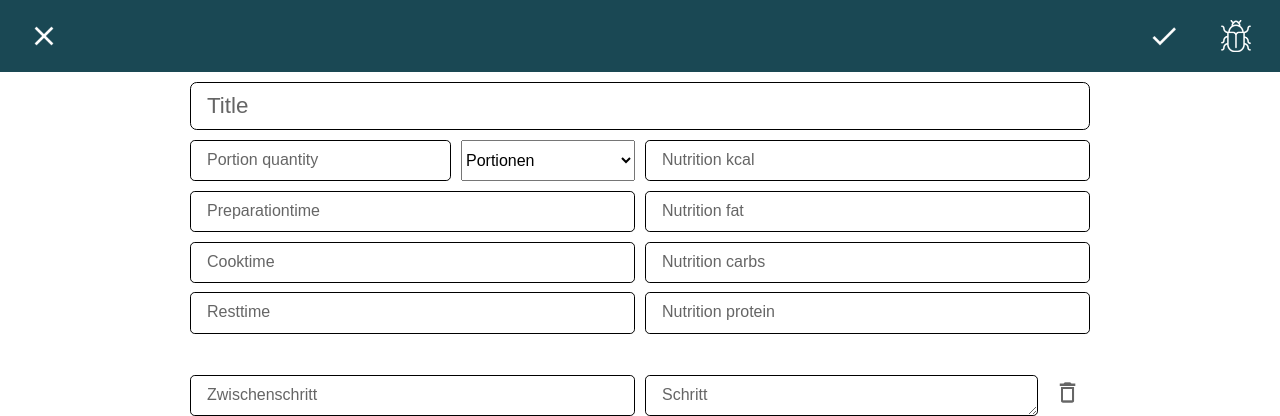
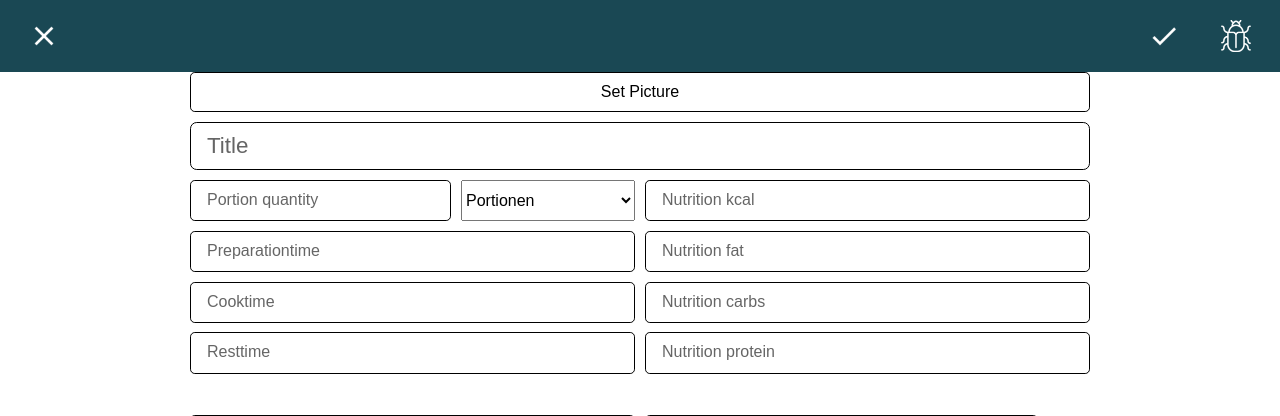
Before and after one commit to piMoll/recipy, a Django app: page /recipes/create/ in a window 1280 px wide. Shown: the top 416 px of the page. Run offline with Django 3.2, Linux system fonts and the light colour scheme; data that the repository does not hold is empty.

Commit message:
recipe_create: bugfix, image upload. recipe_detail: share button

```diff
--- a/recipes/forms.py
+++ b/recipes/forms.py
@@ -1,5 +1,5 @@
 from django import forms
-from django.forms import CheckboxSelectMultiple, BaseInlineFormSet
+from django.forms import CheckboxSelectMultiple, BaseInlineFormSet, inlineformset_factory, TextInput, HiddenInput, ImageField
 
 from .models import Recipe, Ingredient, Direction, Picture, Tag
 
@@ -16,10 +16,14 @@ class TagSelectWidget(CheckboxSelectMultiple):
 
 
 class RecipeCreateForm(forms.ModelForm):
+    # tags = forms.ModelChoiceField(queryset=Tag.objects.all(), required=False)
+    picture = ImageField(required=False)
+
     class Meta:
         model = Recipe
-        fields = [
+        fields = (
             'title',
+            'picture',
             'preparationtime',
             'cooktime',
             'resttime',
@@ -31,10 +35,8 @@ class RecipeCreateForm(forms.ModelForm):
             'nutrition_protein',
             'tags',
             'source',
-            # 'ingredients',
-            # 'directions',
             'note',
-        ]
+        )
         widgets = {
             'tags': TagSelectWidget
         }
@@ -42,10 +44,6 @@ class RecipeCreateForm(forms.ModelForm):
 
 class IngredientForm(forms.ModelForm):
     order_item = forms.IntegerField(required=False)
-
-
-class DirectionForm(forms.ModelForm):
-    step = forms.IntegerField(required=False)
 
 
 class IngredientOrderEnumerator(BaseInlineFormSet):
@@ -65,6 +63,31 @@ class IngredientOrderEnumerator(BaseInlineFormSet):
                 instance.order_item = i
 
 
+IngredientFormSet = inlineformset_factory(
+    Recipe, Ingredient,
+    fields=(
+        'quantity',
+        'name',
+        'group',
+        'order_item',
+    ),
+    extra=15,
+    formset=IngredientOrderEnumerator,
+    widgets={
+        'quantity': TextInput(),
+        'name': TextInput(),
+        'order_item': HiddenInput(),
+        'group': HiddenInput(),
+        'DELETE': HiddenInput(),
+    },
+    form=IngredientForm,
+)
+
+
+class DirectionForm(forms.ModelForm):
+    step = forms.IntegerField(required=False)
+
+
 class DirectionStepEnumerator(BaseInlineFormSet):
     def clean(self):
         super().clean()
@@ -74,3 +97,21 @@ class DirectionStepEnumerator(BaseInlineFormSet):
                 continue
             i += 1
             form.instance.step = i
+
+
+DirectionFormSet = inlineformset_factory(
+    Recipe, Direction,
+    fields=(
+        'step',
+        'description',
+    ),
+    extra=7,
+    labels={
+        'description': 'Schritt'
+    },
+    widgets={
+        'step': HiddenInput(),
+    },
+    formset=DirectionStepEnumerator,
+    form=DirectionForm,
+)
--- a/recipes/static/recipes/style.css
+++ b/recipes/static/recipes/style.css
@@ -293,6 +293,11 @@ body {
   background-repeat: no-repeat;
   background-size: 32px 32px; }
 
+.button-share a:after {
+  background-image: url("share_white.png");
+  background-repeat: no-repeat;
+  background-size: 32px 32px; }
+
 .button-save input {
   padding: 0;
   border: 0;
@@ -407,12 +412,26 @@ body {
     left: 14px;
     padding: 0 3px;
     transition: none; }
-    body.ready .md-text-input label {
-      transition: top 10ms linear, left 10ms linear; }
   .md-text-input input.blank:not(:focus) + label, .md-text-input textarea.blank:not(:focus) + label {
     font-size: 1em;
     top: 11px;
     opacity: 0.6; }
+
+.create-image {
+  margin-bottom: 0.6rem;
+  text-align: center;
+  position: relative; }
+  .create-image label {
+    border: 1px solid black;
+    border-radius: 0.3em;
+    padding: 10px 16px;
+    background: white;
+    display: block; }
+  .create-image img + label {
+    display: inline;
+    position: absolute;
+    top: 10px;
+    left: 10px; }
 
 .create-tag ul {
   list-style: none;
--- a/recipes/static/recipes/style.scss
+++ b/recipes/static/recipes/style.scss
@@ -411,6 +411,12 @@ $header-font: white;
     background-size: 32px 32px;
 }
 
+.button-share a:after {
+    background-image: url("share_" + $header-font + ".png");
+    background-repeat: no-repeat;
+    background-size: 32px 32px;
+}
+
 .button-save {
     input {
         padding: 0;
@@ -565,10 +571,6 @@ $md-text-input-padding: 10px;
         left: $padding-left + 1 - $label-padding;
         padding: 0 $label-padding;
         transition: none;
-
-        body.ready & {
-            transition: top 10ms linear, left 10ms linear;
-        }
     }
 
     // todo: wait for :blank to be implemented
@@ -580,6 +582,28 @@ $md-text-input-padding: 10px;
 
             opacity: 0.6;
         }
+    }
+}
+
+.create-image {
+    margin-bottom: $md-text-input-spacing;
+    text-align: center;
+    position: relative;
+
+    label {
+        border: 1px solid black;
+        border-radius: 0.3em;
+        padding: 10px 16px;
+        background: white;
+
+        display: block;
+    }
+
+    img + label {
+        display: inline;
+        position: absolute;
+        top: 10px;
+        left: 10px;
     }
 }
 
--- a/recipes/templates/recipes/recipe_create.html
+++ b/recipes/templates/recipes/recipe_create.html
@@ -82,15 +82,28 @@ const directionsForm = `{{ direction_formset.empty_form }}`
 
 {% block content %}
 <div class="gutter">
-    <form method="post" id="create-recipe">
+    <form method="post" id="create-recipe" enctype="multipart/form-data">
         {% csrf_token %}
         {% for field in recipe_form.hidden_fields %}
             {{ field }}
         {% endfor %}
+
         {{ ingredient_formset.management_form }}
         {{ direction_formset.management_form }}
 
         <div class="create-form md-form">
+            <div class="image create-image">
+                {% if recipe_form.instance and recipe_form.instance.picture_set.get %}
+                <img src="{{ recipe_form.instance.picture_set.get.image.url }}" alt="The finished recipe">
+                {% endif %}
+
+                <label for="{{ recipe_form.picture.id_for_label }}">Set Picture</label>
+
+                <div style="display:none;">
+                    {{ recipe_form.picture }}
+                </div>
+            </div>
+
             <div class="create-title md-text-input md-lg">
                 {{ recipe_form.title }}
                 <label for="{{ recipe_form.title.id_for_label }}">{{ recipe_form.title.label }}</label>
@@ -206,6 +219,7 @@ const directionsForm = `{{ direction_formset.empty_form }}`
             </div>
         </div>
     </form>
+{{ recipe_form.errors }}
 {{ ingredient_formset.errors }}
 </div>
 {% endblock %}
--- /dev/null
+++ b/recipes/templates/recipes/recipe_public.html
@@ -0,0 +1,3 @@
+{% extends "recipes/recipe_detail.html" %}
+
+{% block header %}{% endblock %}
--- a/recipes/views.py
+++ b/recipes/views.py
@@ -1,12 +1,12 @@
+from django.db import transaction
 from django.shortcuts import get_object_or_404, render
 from django.http import HttpResponseRedirect
 from django.urls import reverse
 
-from .models import Tag, Recipe, Ingredient, Direction
+from .models import Tag, Recipe, Picture
 from django.views.generic.detail import DetailView
-from django.views.generic.edit import FormView
-from .forms import RecipeCreateForm, IngredientForm, DirectionForm, IngredientOrderEnumerator, DirectionStepEnumerator
-from django.forms import inlineformset_factory, HiddenInput, TextInput
+# from django.views.generic.edit import FormView
+from .forms import RecipeCreateForm, IngredientFormSet, DirectionFormSet
 from recipy import settings
 
 
@@ -14,62 +14,12 @@ class RecipeDetailsView(DetailView):
     model = Recipe
     context_object_name = 'recipe'
 
+
 class RecipeDetailsPublicView(DetailView):
     model = Recipe
     slug_field = 'public_slug'
     context_object_name = 'recipe'
-
-IngredientFormSet = inlineformset_factory(
-    Recipe, Ingredient,
-    fields=(
-        'quantity',
-        'name',
-        'group',
-        'order_item',
-    ),
-    extra=15,
-    formset=IngredientOrderEnumerator,
-    widgets={
-        'quantity': TextInput(),
-        'name': TextInput(),
-        'order_item': HiddenInput(),
-        'group': HiddenInput(),
-        'DELETE': HiddenInput(),
-    },
-    form=IngredientForm,
-)
-
-DirectionFormSet = inlineformset_factory(
-    Recipe, Direction,
-    fields=(
-        'step',
-        'description',
-    ),
-    extra=7,
-    labels={
-        'description': 'Schritt'
-    },
-    widgets={
-        'step': HiddenInput(),
-    },
-    formset=DirectionStepEnumerator,
-    form=DirectionForm,
-)
-
-
-class RecipeCreate(FormView):
-    form_class = RecipeCreateForm
-    template_name = 'recipes/recipe_create.html'
-    success_url = '.'
-
-    def form_valid(self, form):
-        return super().form_valid(form)
-
-    def get_context_data(self, **kwargs):
-        return {
-            'formset': inlineformset_factory(Recipe, Ingredient, fields=(
-                'quantity', 'name'))
-        }
+    template_name_suffix = '_public'
 
 
 def create(request, pk=None):
@@ -84,20 +34,49 @@ def create(request, pk=None):
         close_url = recipe.get_absolute_url()
 
     if request.method == "POST":
-        recipe_form = RecipeCreateForm(data=request.POST, instance=recipe)
-        if recipe_form.is_valid():
-            recipe = recipe_form.save()
+        # recipe_form.save() must be called before initializing IngredientFormSet and DirectionFormSet, so we can set
+        # the instance properly. Additionally, both FormSets must be initialized so we can keep the entered data in
+        # case of an error. However, if there is an error somewhere, we need to rollback the recipe_form.save().
+        try:
+            with transaction.atomic():
+                no_errors = True
 
-            ingredient_formset = IngredientFormSet(data=request.POST, instance=recipe)
-            if ingredient_formset.is_valid():
-                ingredients = ingredient_formset.save()
+                recipe_form = RecipeCreateForm(data=request.POST, files=request.FILES, instance=recipe)
+                no_errors = no_errors and recipe_form.is_valid()
+                if no_errors:
+                    recipe = recipe_form.save()
 
-            direction_formset = DirectionFormSet(data=request.POST, instance=recipe)
-            if direction_formset.is_valid():
-                directions = direction_formset.save()
+                    image = recipe_form.cleaned_data['picture']
+                    if image:
+                        # todo: add picture instead of replace
+                        if recipe.picture_set:
+                            recipe.picture_set.get().delete()
 
-            if ingredient_formset.is_valid() and direction_formset.is_valid():
-                return HttpResponseRedirect(reverse('recipes:detail', kwargs={'pk': recipe.pk}))
+                        new_picture = Picture(
+                            recipe=recipe,
+                            image=image,
+                            order=0,
+                            description=''
+                        )
+                        new_picture.save()
+
+                ingredient_formset = IngredientFormSet(data=request.POST, instance=recipe)
+                no_errors = no_errors and ingredient_formset.is_valid()
+                if no_errors:
+                    ingredient_formset.save()
+
+                direction_formset = DirectionFormSet(data=request.POST, instance=recipe)
+                no_errors = no_errors and direction_formset.is_valid()
+                if no_errors:
+                    direction_formset.save()
+
+                if no_errors:
+                    return HttpResponseRedirect(reverse('recipes:detail', kwargs={'pk': recipe.pk}))
+                else:
+                    raise RuntimeError()
+
+        except RuntimeError:
+            pass  # we just need to break the __open__()
 
     elif request.method == 'GET':
         recipe_form = RecipeCreateForm(instance=recipe)
@@ -162,7 +141,8 @@ def search(request):
             reset_tags=reset_tags
         )
 
-        random_sample = Recipe.objects.order_by('?')[:6]
+        random_sample_count = 6
+        random_sample = Recipe.objects.order_by('?')[:random_sample_count]
 
         query = Recipe.objects.all().distinct()
         query_ = query
@@ -188,19 +168,19 @@ def search(request):
                 from django.contrib.postgres.aggregates import StringAgg
                 from django.contrib.postgres.search import SearchVector, SearchQuery, SearchRank
 
-                searchV = SearchVector('title', weight='B') \
-                          + SearchVector(StringAgg('ingredient__name', delimiter=' '), weight='C') \
-                          + SearchVector(StringAgg('direction__description', delimiter=' '), weight='C')
+                search_v = SearchVector('title', weight='B') \
+                    + SearchVector(StringAgg('ingredient__name', delimiter=' '), weight='C') \
+                    + SearchVector(StringAgg('direction__description', delimiter=' '), weight='C')
 
-                terms = [SearchQuery(term+':*', search_type='raw') for term in search_string.split()]
-                searchQ = terms[0]
+                terms = [SearchQuery(term + ':*', search_type='raw') for term in search_string.split()]
+                search_q = terms[0]
                 for sq in terms[1:]:
-                    searchQ &= sq
+                    search_q &= sq
 
                 query = query.annotate(
-                    search=searchV,
-                    rank=SearchRank(searchV, searchQ)
-                    ).filter(search=searchQ).filter(rank__gt=0).order_by('-rank')
+                    search=search_v,
+                    rank=SearchRank(search_v, search_q)
+                ).filter(search=search_q).filter(rank__gt=0).order_by('-rank')
 
             else:
                 query = query.filter(title__icontains=search_string)
```
Also changed, not shown: recipes/models.py (+6 -1 lines), recipes/templates/recipes/recipe_detail.html (+7 -2 lines), recipes/migrations/0014_auto_20190831_1534.py (added), recipes/static/recipes/share_black.png (added), recipes/static/recipes/share_white.png (added).
